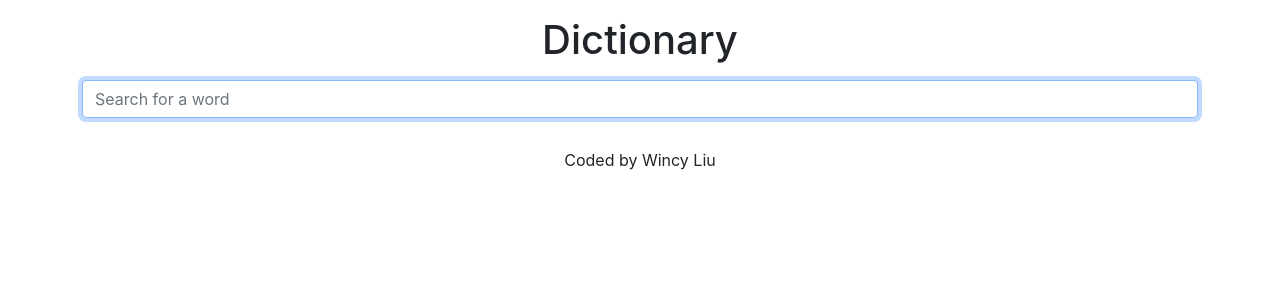
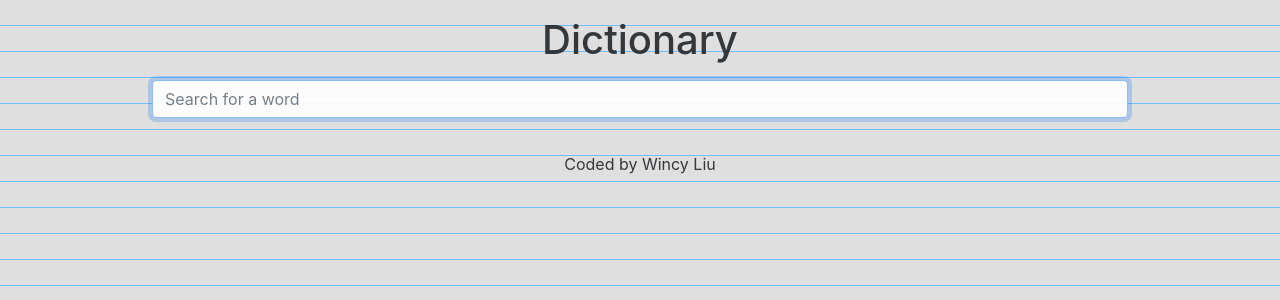
Before and after one commit to WincyLiu/Dictionary-React-Project, a React (Create React App) app: page / in a window 1280 px wide. Shown: the top 300 px of the page. Built offline with nearby package versions, Linux system fonts and the light colour scheme.

Commit message:
Changed the background

```diff
--- a/src/App.css
+++ b/src/App.css
@@ -1,4 +1,23 @@
+body {
+  background-color: #f5f3f3;
+  opacity: 0.9;
+  background-size: 26px 26px;
+  background-image: repeating-linear-gradient(
+    0deg,
+    rgba(17, 153, 250, 0.59),
+    rgba(17, 153, 250, 0.59) 1.3px,
+    #dfdfdf 1.3px,
+    #dfdfdf
+  );
+}
+
+.App {
+  max-width: 1000px;
+  margin: 0 auto;
+}
+
 .App-footer {
   text-align: center;
   margin: 30px 0;
+  line-height: 2;
 }
```
